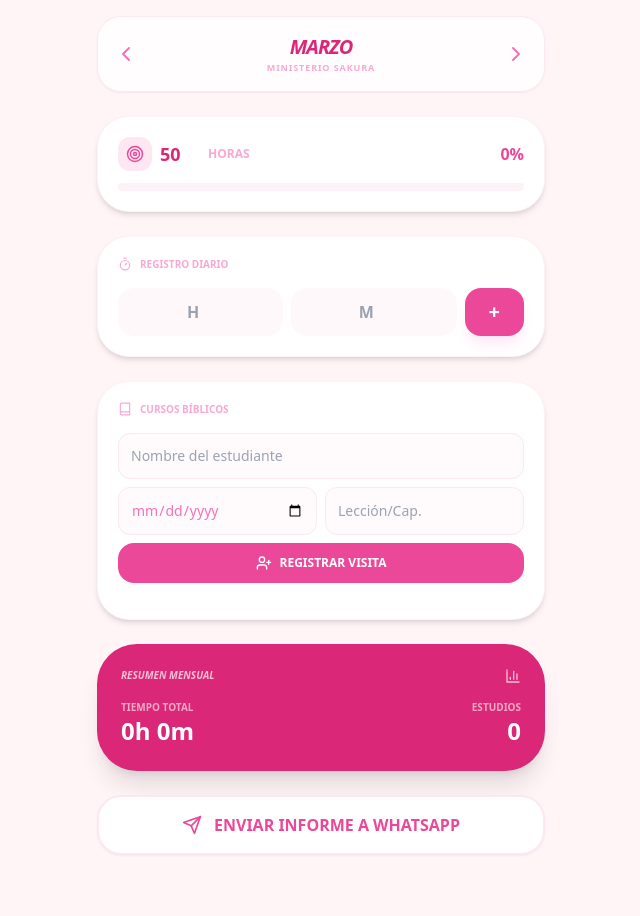
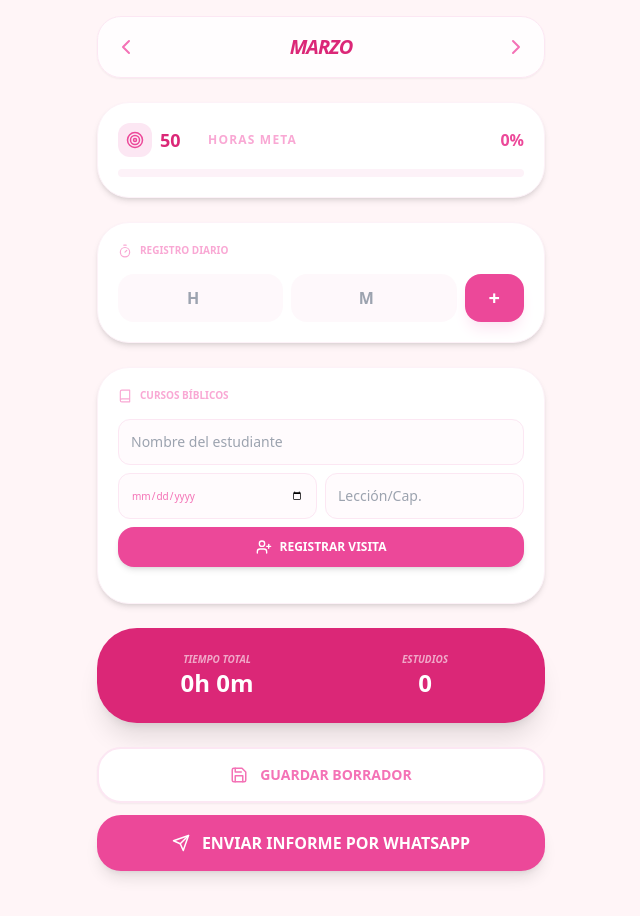
Before and after one commit to otmarycarolina-ship-it/mi-registro-sakura, a React (Create React App) app: page / in a window 1280 px wide. Shown: the top 916 px of the page, without its empty margins (319-959 px from the left). Built offline with nearby package versions, Linux system fonts and the light colour scheme.

Commit message:
Update App.js

```diff
--- a/src/App.js
+++ b/src/App.js
@@ -9,13 +9,14 @@ const App = () => {
   const meses = ["Enero", "Febrero", "Marzo", "Abril", "Mayo", "Junio", "Julio", "Agosto", "Septiembre", "Octubre", "Noviembre", "Diciembre"];
   const [mesIndice, setMesIndice] = useState(new Date().getMonth());
 
+  // --- Autoguardado ---
   const [datosMensuales, setDatosMensuales] = useState(() => {
-    const guardado = localStorage.getItem('sakura_data_v2');
+    const guardado = localStorage.getItem('sakura_data_final');
     return guardado ? JSON.parse(guardado) : {};
   });
 
   useEffect(() => {
-    localStorage.setItem('sakura_data_v2', JSON.stringify(datosMensuales));
+    localStorage.setItem('sakura_data_final', JSON.stringify(datosMensuales));
   }, [datosMensuales]);
 
   const mesActualKey = meses[mesIndice];
@@ -29,26 +30,17 @@ const App = () => {
     }));
   };
 
+  // --- TU MENSAJE PERSONALIZADO ---
   const enviarWhatsApp = () => {
-    let textoEstudios = currentData.estudios.length > 0
-      ? currentData.estudios.map(e => `- ${e.nombre} (${e.leccion})`).join('%0A')
-      : 'Ninguno';
-
-    const mensaje = `🌸 *Informe de ${mesActualKey}* 🌸%0A%0A` +
-                    `⏱️ *Tiempo:* ${currentData.horas}h ${currentData.minutos}m%0A` +
-                    `🔄 *Revisitas:* ${currentData.revisitas}%0A` +
-                    `📖 *Estudios:* ${currentData.estudiantes ? currentData.estudiantes.length : 0}%0A%0A` +
-                    `📚 *Detalle de Cursos:*%0A${textoEstudios}%0A%0A` +
-                    `_Enviado desde mi Registro Sakura_`;
+    const mensaje = `🌸 *Mi informe* 🌸%0A%0A` +
+                    `⏱️ *Horas:* ${currentData.horas}h ${currentData.minutos}m%0A` +
+                    `📖 *Cursos Bíblicos:* ${(currentData.estudios || []).length}`;
 
     window.open(`https://wa.me/?text=${mensaje}`, '_blank');
   };
 
   const [nuevaHora, setNuevaHora] = useState('');
   const [nuevoMinuto, setNuevoMinuto] = useState('');
-  const [nuevaRevisita, setNuevaRevisita] = useState('');
-
-  // Nuevo estado para los 3 campos de estudio
   const [estudioTemp, setEstudioTemp] = useState({ nombre: '', fecha: '', leccion: '' });
 
   const agregarTiempo = () => {
@@ -62,19 +54,11 @@ const App = () => {
   };
 
   const agregarEstudio = () => {
-    if (estudioTemp.nombre && estudioTemp.fecha) {
+    if (estudioTemp.nombre) {
       const listaActual = currentData.estudios || [];
-      updateCurrentMonth({
-        estudios: [...listaActual, { ...estudioTemp, id: Date.now() }]
-      });
+      updateCurrentMonth({ estudios: [...listaActual, { ...estudioTemp, id: Date.now() }] });
       setEstudioTemp({ nombre: '', fecha: '', leccion: '' });
     }
-  };
-
-  const borrarEstudio = (id) => {
-    updateCurrentMonth({
-      estudios: currentData.estudios.filter(e => e.id !== id)
-    });
   };
 
   const porcentaje = Math.min(100, (currentData.horas / currentData.meta) * 100);
@@ -83,12 +67,11 @@ const App = () => {
     <div className="min-h-screen bg-[#fff5f7] p-4 font-sans text-slate-800 pb-20">
       <div className="max-w-md mx-auto">
 
-        {/* Navegación de Mes */}
+        {/* Mes y Navegación */}
         <nav className="flex items-center justify-between mb-6 bg-white/80 backdrop-blur-sm p-4 rounded-3xl shadow-sm border border-pink-100">
           <button onClick={() => setMesIndice((mesIndice - 1 + 12) % 12)} className="text-pink-400"><ChevronLeft /></button>
           <div className="text-center">
             <h1 className="text-xl font-black text-pink-600 uppercase italic tracking-tighter">{mesActualKey}</h1>
-            <p className="text-[9px] font-bold text-pink-300 uppercase tracking-widest">Ministerio Sakura</p>
           </div>
           <button onClick={() => setMesIndice((mesIndice + 1) % 12)} className="text-pink-400"><ChevronRight /></button>
         </nav>
@@ -99,7 +82,7 @@ const App = () => {
             <div className="flex items-center gap-2">
               <div className="bg-pink-100 p-2 rounded-xl text-pink-500"><Target size={18}/></div>
               <input type="number" value={currentData.meta} onChange={(e) => updateCurrentMonth({ meta: Number(e.target.value) })} className="w-10 font-bold text-lg text-pink-600 bg-transparent focus:outline-none" />
-              <span className="text-xs font-bold text-pink-300 uppercase">Horas</span>
+              <span className="text-xs font-bold text-pink-300 uppercase tracking-widest">Horas Meta</span>
             </div>
             <span className="font-black text-pink-500">{porcentaje.toFixed(0)}%</span>
           </div>
@@ -112,60 +95,56 @@ const App = () => {
         <section className="bg-white p-5 rounded-[2rem] shadow-md border border-pink-50 mb-6">
           <h2 className="text-[10px] font-black uppercase text-pink-300 mb-4 flex items-center gap-2"><Timer size={14} /> Registro Diario</h2>
           <div className="flex gap-2">
-            <input type="number" placeholder="H" value={nuevaHora} onChange={e => setNuevaHora(e.target.value)} className="w-full bg-pink-50/50 rounded-2xl p-3 text-center font-bold text-pink-600" />
-            <input type="number" placeholder="M" value={nuevoMinuto} onChange={e => setNuevoMinuto(e.target.value)} className="w-full bg-pink-50/50 rounded-2xl p-3 text-center font-bold text-pink-600" />
-            <button onClick={agregarTiempo} className="bg-pink-500 text-white px-6 rounded-2xl font-black text-xl shadow-lg shadow-pink-100">+</button>
+            <input type="number" placeholder="H" value={nuevaHora} onChange={e => setNuevaHora(e.target.value)} className="w-full bg-pink-50/50 rounded-2xl p-3 text-center font-bold text-pink-600 focus:ring-1 focus:ring-pink-200 outline-none" />
+            <input type="number" placeholder="M" value={nuevoMinuto} onChange={e => setNuevoMinuto(e.target.value)} className="w-full bg-pink-50/50 rounded-2xl p-3 text-center font-bold text-pink-600 focus:ring-1 focus:ring-pink-200 outline-none" />
+            <button onClick={agregarTiempo} className="bg-pink-500 text-white px-6 rounded-2xl font-black text-xl shadow-lg shadow-pink-100 active:scale-90 transition-transform">+</button>
           </div>
         </section>
 
-        {/* CURSOS BÍBLICOS (La nueva parte) */}
+        {/* CURSOS BÍBLICOS (Tal cual lo pediste) */}
         <section className="bg-white p-5 rounded-[2rem] shadow-md border border-pink-50 mb-6">
           <h2 className="text-[10px] font-black uppercase text-pink-300 mb-4 flex items-center gap-2"><Book size={14} /> Cursos Bíblicos</h2>
           <div className="space-y-2 mb-4">
-            <input type="text" placeholder="Nombre del estudiante" value={estudioTemp.nombre} onChange={e => setEstudioTemp({...estudioTemp, nombre: e.target.value})} className="w-full bg-pink-50/30 border border-pink-100 rounded-xl p-3 text-sm" />
+            <input type="text" placeholder="Nombre del estudiante" value={estudioTemp.nombre} onChange={e => setEstudioTemp({...estudioTemp, nombre: e.target.value})} className="w-full bg-pink-50/30 border border-pink-100 rounded-xl p-3 text-sm outline-none" />
             <div className="flex gap-2">
-              <input type="date" value={estudioTemp.fecha} onChange={e => setEstudioTemp({...estudioTemp, fecha: e.target.value})} className="w-full bg-pink-50/30 border border-pink-100 rounded-xl p-3 text-sm text-pink-400" />
-              <input type="text" placeholder="Lección/Cap." value={estudioTemp.leccion} onChange={e => setEstudioTemp({...estudioTemp, leccion: e.target.value})} className="w-full bg-pink-50/30 border border-pink-100 rounded-xl p-3 text-sm" />
+              <input type="date" value={estudioTemp.fecha} onChange={e => setEstudioTemp({...estudioTemp, fecha: e.target.value})} className="w-full bg-pink-50/30 border border-pink-100 rounded-xl p-3 text-[10px] text-pink-400 outline-none" />
+              <input type="text" placeholder="Lección/Cap." value={estudioTemp.leccion} onChange={e => setEstudioTemp({...estudioTemp, leccion: e.target.value})} className="w-full bg-pink-50/30 border border-pink-100 rounded-xl p-3 text-sm outline-none" />
             </div>
-            <button onClick={agregarEstudio} className="w-full bg-pink-500 text-white p-3 rounded-2xl font-black text-xs uppercase flex items-center justify-center gap-2">
+            <button onClick={agregarEstudio} className="w-full bg-pink-500 text-white p-3 rounded-2xl font-black text-xs uppercase flex items-center justify-center gap-2 shadow-md active:scale-95 transition-transform">
               <UserPlus size={16}/> Registrar Visita
             </button>
           </div>
-
+          {/* Lista de Estudios Registrados */}
           <div className="space-y-2">
             {(currentData.estudios || []).map(est => (
-              <div key={est.id} className="flex justify-between items-center bg-pink-50/20 p-3 rounded-2xl border border-pink-50">
+              <div key={est.id} className="flex justify-between items-center bg-pink-50/20 p-3 rounded-2xl border border-pink-50 animate-in fade-in slide-in-from-top-1">
                 <div className="flex flex-col">
                   <span className="font-bold text-pink-700 text-sm">{est.nombre}</span>
                   <span className="text-[10px] text-pink-300 font-bold">{est.fecha} — {est.leccion}</span>
                 </div>
-                <button onClick={() => borrarEstudio(est.id)} className="text-pink-200 hover:text-red-400 transition-colors"><Trash2 size={16}/></button>
+                <button onClick={() => updateCurrentMonth({ estudios: currentData.estudios.filter(e => e.id !== est.id) })} className="text-pink-200 hover:text-red-400 transition-colors"><Trash2 size={16}/></button>
               </div>
             ))}
           </div>
         </section>
 
-        {/* Resumen Final */}
+        {/* Resumen Mensual Visual */}
         <section className="bg-pink-600 p-6 rounded-[2.5rem] shadow-xl text-white mb-6">
-          <div className="flex justify-between items-center mb-4">
-             <span className="text-[10px] font-black uppercase opacity-70 italic">Resumen Mensual</span>
-             <BarChart3 size={16} className="opacity-70"/>
-          </div>
-          <div className="grid grid-cols-2 gap-4">
-            <div>
-              <p className="text-[10px] font-bold uppercase opacity-60">Tiempo Total</p>
-              <p className="text-2xl font-black">{currentData.horas}h {currentData.minutos}m</p>
-            </div>
-            <div className="text-right">
-              <p className="text-[10px] font-bold uppercase opacity-60">Estudios</p>
-              <p className="text-2xl font-black">{(currentData.estudios || []).length}</p>
-            </div>
+          <div className="grid grid-cols-2 gap-4 text-center">
+            <div><p className="text-[10px] font-bold uppercase opacity-60 italic">Tiempo Total</p><p className="text-2xl font-black">{currentData.horas}h {currentData.minutos}m</p></div>
+            <div><p className="text-[10px] font-bold uppercase opacity-60 italic">Estudios</p><p className="text-2xl font-black">{(currentData.estudios || []).length}</p></div>
           </div>
         </section>
 
-        <button onClick={enviarWhatsApp} className="w-full bg-white border-2 border-pink-100 text-pink-500 p-4 rounded-3xl font-black uppercase flex items-center justify-center gap-3 shadow-sm active:scale-95 transition-all">
-          <Send size={20} /> Enviar Informe a WhatsApp
-        </button>
+        {/* Botones de Acción */}
+        <div className="flex flex-col gap-3">
+          <button onClick={() => alert("✅ ¡Tus datos se han guardado correctamente en este dispositivo!")} className="w-full bg-white border-2 border-pink-100 text-pink-400 p-4 rounded-3xl font-black uppercase flex items-center justify-center gap-3 text-sm shadow-sm active:bg-pink-50 transition-colors">
+            <Save size={18} /> Guardar Borrador
+          </button>
+          <button onClick={enviarWhatsApp} className="w-full bg-pink-500 text-white p-4 rounded-3xl font-black uppercase flex items-center justify-center gap-3 shadow-lg active:scale-95 transition-all">
+            <Send size={18} /> Enviar Informe por WhatsApp
+          </button>
+        </div>
 
       </div>
     </div>
```
